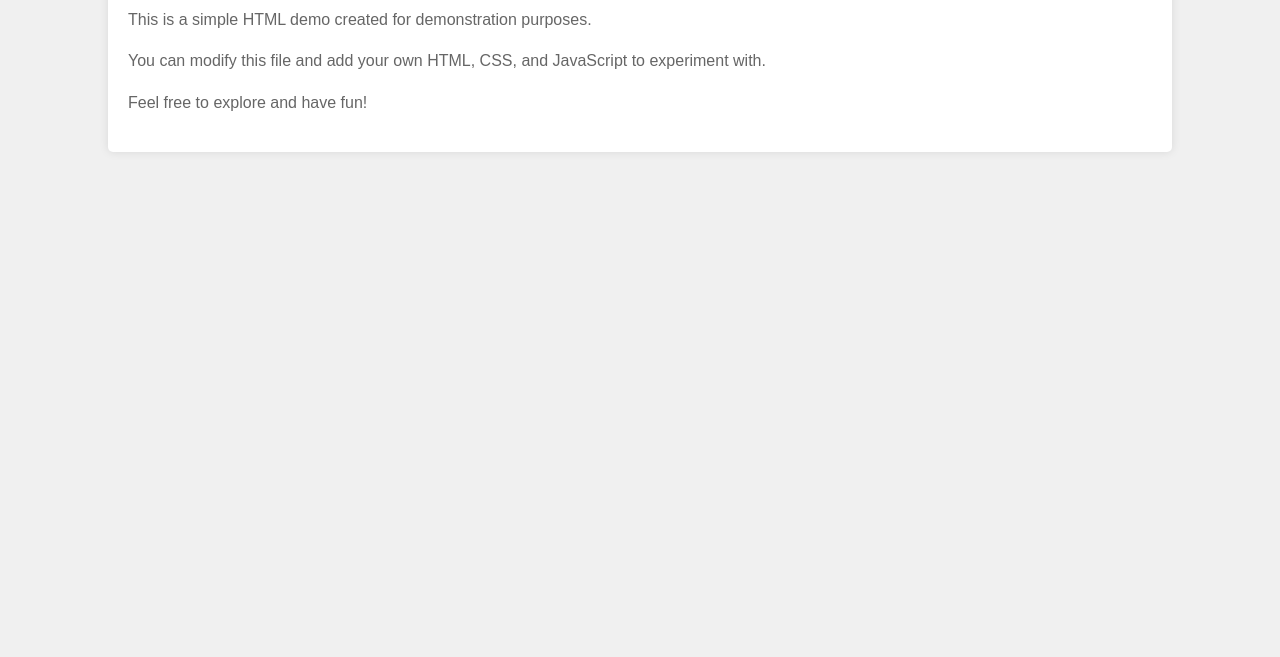
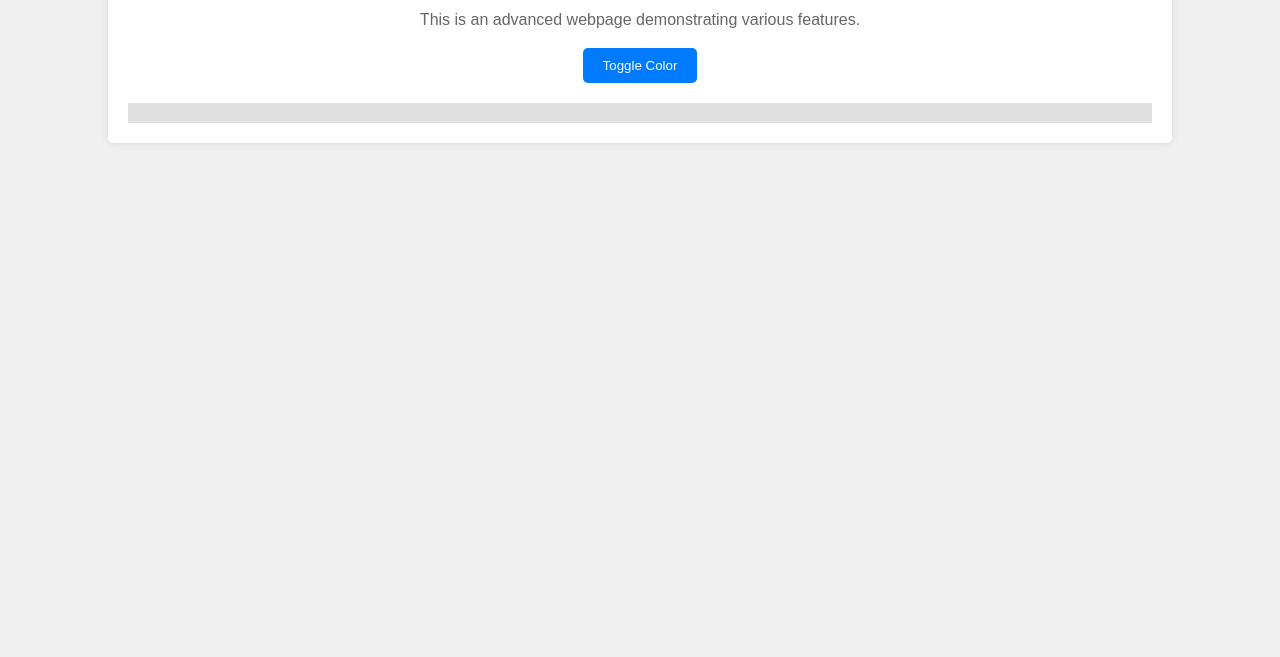
Before and after one commit to Prayash8/Demo-Repo, a plain HTML site: page index.html in a window 1280 px wide. Shown: the part 143-800 px from the top of the page. Drawn offline with Linux system fonts and the light colour scheme.

Commit message:
Update index.html with advanced features

```diff
--- a/index.html
+++ b/index.html
@@ -3,41 +3,18 @@
 <head>
     <meta charset="UTF-8">
     <meta name="viewport" content="width=device-width, initial-scale=1.0">
-    <title>HTML Demo</title>
-    <style>
-        body {
-            font-family: Arial, sans-serif;
-            margin: 0;
-            padding: 0;
-            background-color: #f0f0f0;
-        }
-        .container {
-            width: 80%;
-            margin: 0 auto;
-            padding: 20px;
-            background-color: #fff;
-            border-radius: 5px;
-            box-shadow: 0 0 10px rgba(0, 0, 0, 0.1);
-            margin-top: 50px;
-        }
-        h1 {
-            color: #333;
-            text-align: center;
-        }
-        p {
-            color: #666;
-            line-height: 1.6;
-        }
-    </style>
+    <title>Advanced Webpage</title>
+    <link rel="stylesheet" href="style.css">
 </head>
 <body>
 
 <div class="container">
-    <h1>Welcome to My HTML Demo</h1>
-    <p>This is a simple HTML demo created for demonstration purposes.</p>
-    <p>You can modify this file and add your own HTML, CSS, and JavaScript to experiment with.</p>
-    <p>Feel free to explore and have fun!</p>
+    <h1>Welcome to My Advanced Webpage</h1>
+    <p>This is an advanced webpage demonstrating various features.</p>
+    <button id="toggleButton">Toggle Color</button>
+    <div id="dynamicContent"></div>
 </div>
 
+<script src="script.js"></script>
 </body>
 </html>
--- /dev/null
+++ b/script.js
@@ -0,0 +1,14 @@
+document.addEventListener('DOMContentLoaded', function() {
+    const toggleButton = document.getElementById('toggleButton');
+    const dynamicContent = document.getElementById('dynamicContent');
+
+    toggleButton.addEventListener('click', function() {
+        dynamicContent.innerHTML = '';
+
+        const colors = ['#ff0000', '#00ff00', '#0000ff'];
+        const randomColor = colors[Math.floor(Math.random() * colors.length)];
+
+        dynamicContent.style.backgroundColor = randomColor;
+        dynamicContent.innerText = `Background color changed to ${randomColor}.`;
+    });
+});
--- /dev/null
+++ b/style.css
@@ -0,0 +1,45 @@
+body {
+    font-family: Arial, sans-serif;
+    margin: 0;
+    padding: 0;
+    background-color: #f0f0f0;
+}
+
+.container {
+    width: 80%;
+    margin: 0 auto;
+    padding: 20px;
+    background-color: #fff;
+    border-radius: 5px;
+    box-shadow: 0 0 10px rgba(0, 0, 0, 0.1);
+    margin-top: 50px;
+    text-align: center;
+}
+
+h1 {
+    color: #333;
+}
+
+p {
+    color: #666;
+    line-height: 1.6;
+}
+
+button {
+    padding: 10px 20px;
+    background-color: #007bff;
+    color: #fff;
+    border: none;
+    border-radius: 5px;
+    cursor: pointer;
+}
+
+button:hover {
+    background-color: #0056b3;
+}
+
+#dynamicContent {
+    margin-top: 20px;
+    padding: 10px;
+    background-color: #e0e0e0;
+}
```
